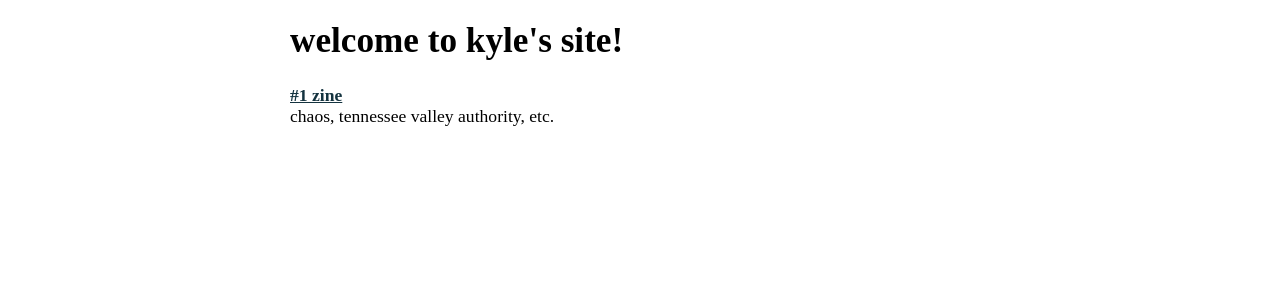
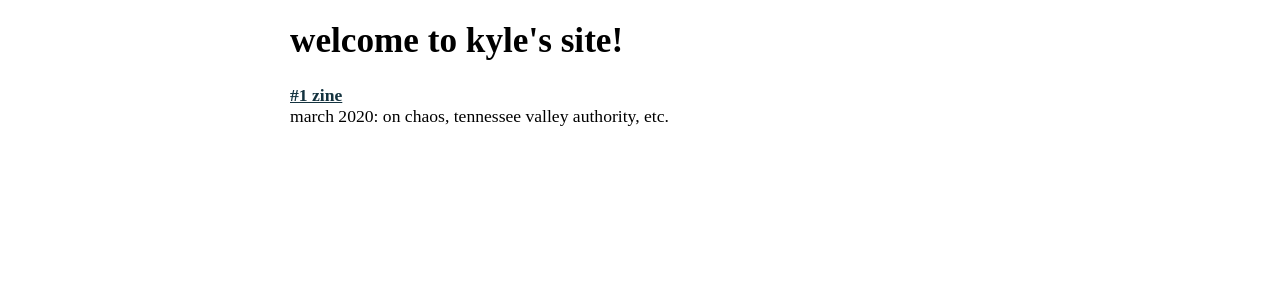
Before and after one commit to kylesparks/kylesparks.github.io, a Jekyll site: the page built from index.html, in a window 1280 px wide. Shown: the part 132-432 px from the top of the page. Built offline with Jekyll 4.4.1, drawn with Linux system fonts in a browser that asks for light colours; nearby versions of some CDN libraries.

Commit message:
updates description

```diff
--- a/index.html
+++ b/index.html
@@ -9,7 +9,7 @@ title: Kyle's Chill Blawg
       <ul>
         <li><b><a href="/pdfs/useless-001.pdf">#1 zine</a></b>
           <ul>
-            <li>chaos, tennessee valley authority, etc.</li>
+            <li>march 2020: on chaos, tennessee valley authority, etc.</li>
           </ul>
         </li>
       </ul>
```
